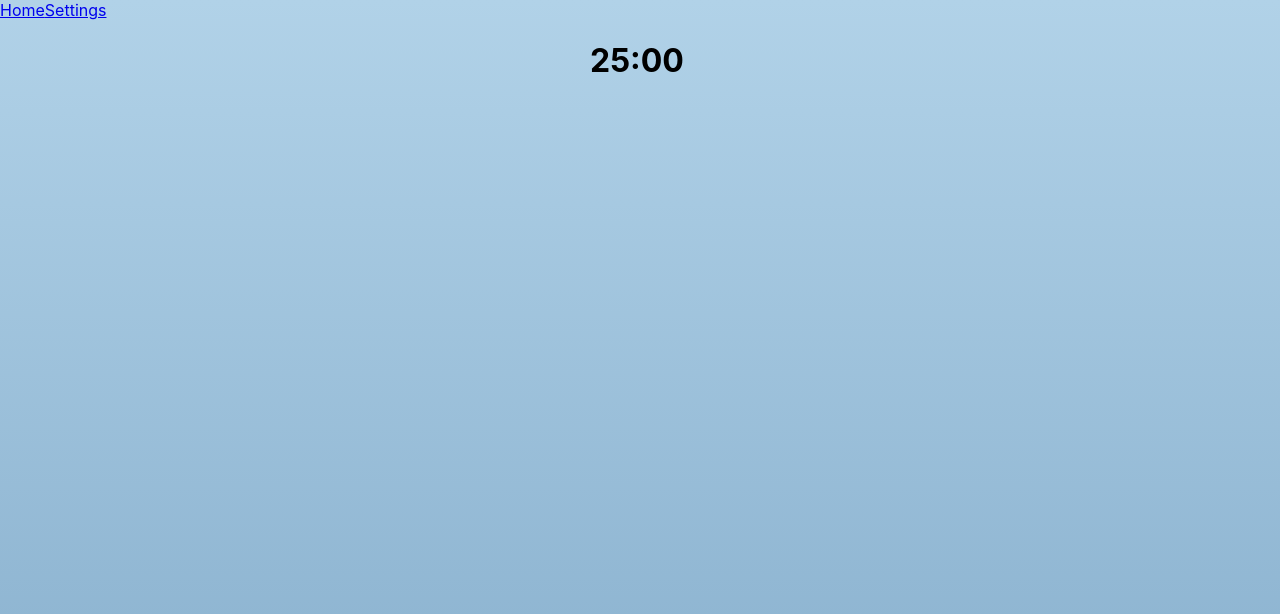
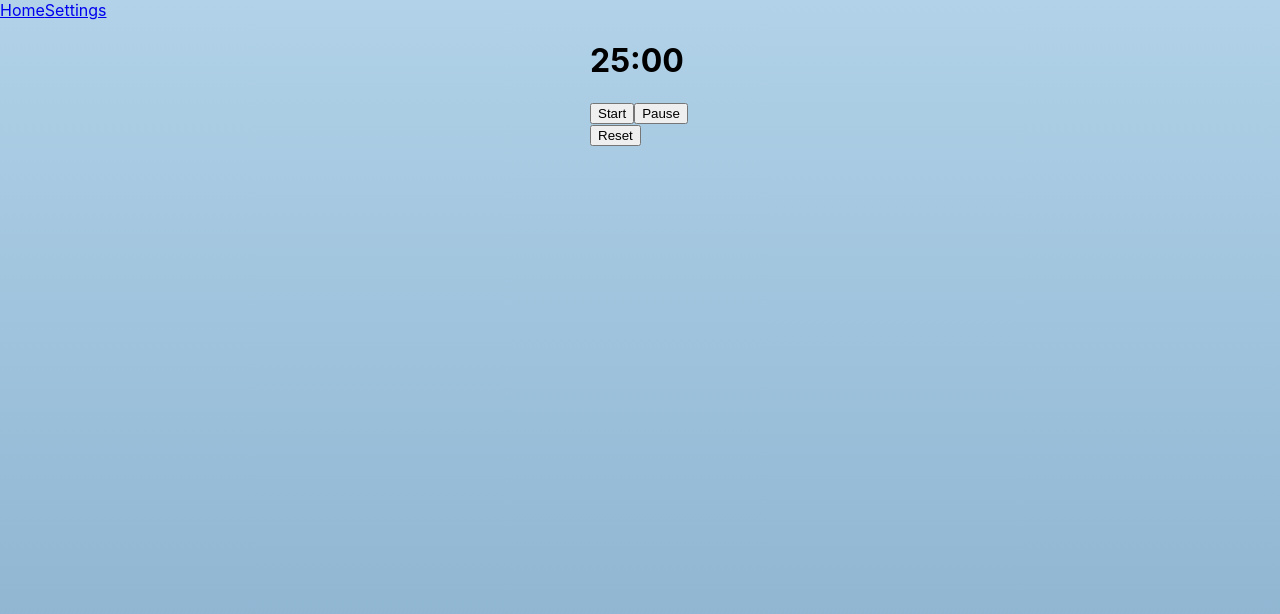
Before and after one commit to kerkox/pomodoro-ker, a React (Create React App) app: page / in a window 1280 px wide. Shown: the top 614 px of the page. Built offline with nearby package versions, Linux system fonts and the light colour scheme.

Commit message:
Ajustes para avanzar el proyecto con el estado del timer

```diff
--- a/src/components/Timer/index.js
+++ b/src/components/Timer/index.js
@@ -1,36 +1,90 @@
-import React, { Component } from 'react'
+import React, { Component } from "react";
 
 class Timer extends Component {
-
-  constructor(props){
-    super(props)
+  constructor(props) {
+    super(props);
     this.state = {
+      timeConfig: {
+        minutes: 25,
+      },
       timeMinutes: 25,
       timeSeconds: 0,
-      pause: false
-    }
+      pause: false,
+      intervalID: 0,
+    };
   }
 
-  initCountDown() {
+  getTimerString = (time) => {
+    return `${this.timeString(time.minutes)}:${this.timeString(time.seconds)}`;
+  };
 
-  }
+  timeString = (time) => {
+    return time < 10 ? "0" + time : time;
+  };
 
-  getTimerString(time) {
-    return `${this.timeString(time.minutes)}:${this.timeString(time.seconds)}`;
-  }
+  decreaseTime = () => {
+    let seconds = this.state.timeSeconds - 1;
+    let minutes = this.state.timeMinutes;
+    if (seconds < 0) {
+      seconds = 59;
+      minutes -= 1;
+    }
+    if (minutes <= 0 && seconds <= 0) {
+      clearInterval(this.state.intervalID);
+    }
+    this.setState({
+      ...this.state,
+      timeSeconds: seconds,
+      timeMinutes: minutes,
+    });
+  };
+  pause = () => {
+    console.log("Pause the timer!!");
+    clearInterval(this.state.intervalID);
+    this.setState({ ...this.state, intervalID: 0 });
+  };
+  reset = () => {
+    this.setState({
+      ...this.state,
+      timeMinutes: this.state.timeConfig.minutes,
+      timeSeconds: 0,
+    });
+  };
 
-  timeString(time) {
-    return time < 10 ? '0'+time : time;
-  }
-
+  start = () => {
+    if (this.state.intervalID === 0) {
+      console.log("this", this);
+      console.log("this.state", this.state);
+      let intervalID = setInterval(
+        () => {
+          this.decreaseTime();
+        },
+        1000,
+        this
+      );
+      this.setState({ ...this.state, intervalID });
+    }
+  };
 
   render() {
     return (
       <div className="box">
         <div className="center">
           <h1>
-            { this.getTimerString({minutes: this.state.timeMinutes, seconds: this.state.timeSeconds})}
+            {this.getTimerString({
+              minutes: this.state.timeMinutes,
+              seconds: this.state.timeSeconds,
+            })}
           </h1>
+          <button type="button" onClick={this.start}>
+            Start
+          </button>
+          <button type="button" onClick={this.pause}>
+            Pause
+          </button>
+          <button type="button" onClick={this.reset}>
+            Reset
+          </button>
         </div>
       </div>
     );
--- a/src/index.js
+++ b/src/index.js
@@ -15,4 +15,4 @@ ReactDOM.render(
 // If you want your app to work offline and load faster, you can change
 // unregister() to register() below. Note this comes with some pitfalls.
 // Learn more about service workers: https://bit.ly/CRA-PWA
-serviceWorker.unregister();
+// serviceWorker.unregister();
```
